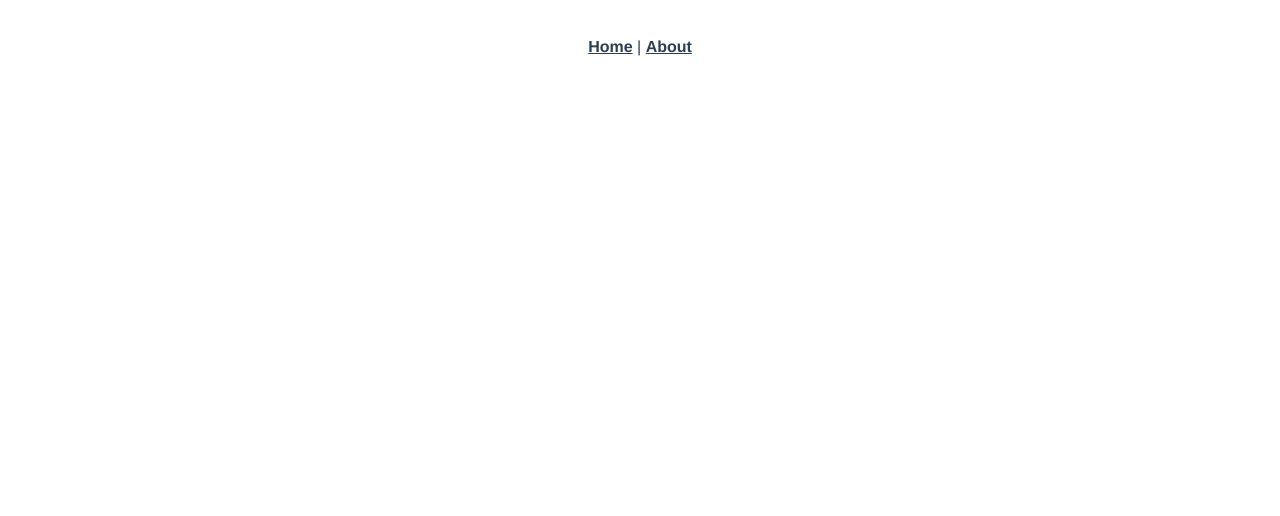
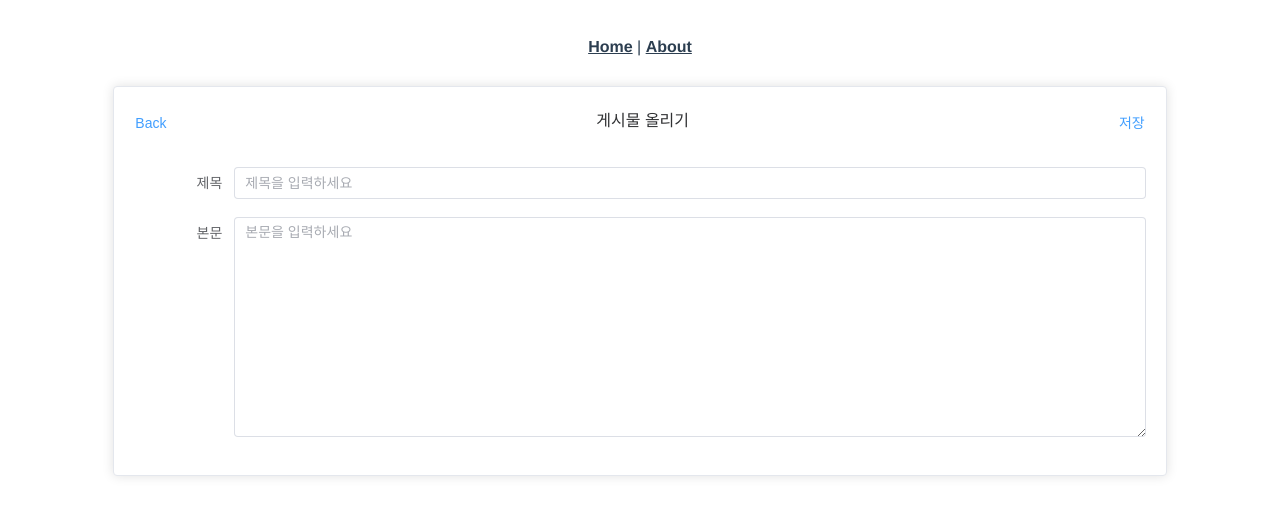
Before and after one commit to HWANBINYOO/Vue, a Vue app in the folder board/: page /board/write in a window 1280 px wide. Before the commit this address had no page. Shown: the top 516 px of the page. Built offline with nearby package versions, Linux system fonts and the light colour scheme.

Commit message:
Add 게시글 작성

```diff
--- a/board/src/router/index.js
+++ b/board/src/router/index.js
@@ -1,6 +1,7 @@
 import { createRouter, createWebHistory } from 'vue-router'
 import HomeView from '../views/HomeView.vue'
-import Detail from '../views/Detail.vue'
+import DetailView from '../views/DetailView.vue'
+import WriteView from '../views/WriteView.vue'
 
 const routes = [
   {
@@ -11,7 +12,12 @@ const routes = [
   {
     path: '/board/detail/:id',
     name: 'Detail',
-    component: Detail
+    component: DetailView
+  },
+  {
+    path: '/board/write',
+    name: 'Write',
+    component: WriteView
   },
 
 ]
--- a/board/src/views/HomeView.vue
+++ b/board/src/views/HomeView.vue
@@ -1,4 +1,5 @@
 <template>
+<div>
 <el-row>
   <el-col :span="2"> </el-col>
     <el-col :span="20">
@@ -15,6 +16,11 @@
         </el-table>
     </el-col>
 </el-row>
+
+ <a href="/board/write" class="write_btn">
+    <img src="/images/pen_icon.png" />
+  </a>
+</div>
 </template>
 
 <script>
@@ -41,3 +47,24 @@ export default {
   },
 }
 </script>
+
+<style>
+.write_btn {
+    position: fixed;
+    bottom: 40px;
+    right: 40px;
+    width: 48px;
+    height: 48px;
+    border-radius: 50px;
+    background: #fc1f49;
+    box-shadow: 0px 10px 20px rgba(0, 0, 0, 0.05);
+    z-index: 10;
+    display: inline-block;
+}
+.write_btn img {
+    position: relative;
+    top: 50%;
+    left: 25%;
+    transform: translate(-50%, -55%);
+}
+</style>
--- /dev/null
+++ b/board/src/views/WriteView.vue
@@ -0,0 +1,88 @@
+<template>
+    <el-row>
+        <el-col :span="2"></el-col>
+        <el-col :span="20">
+            <el-card>
+                <div>
+                    <router-link :to="{ path: '/' }">
+                        <el-button type="text" class="left-button">Back</el-button>
+                    </router-link>
+
+                    <span>게시물 올리기</span>
+
+                    <el-button @click="writeArticle" type="text" class="right-button">저장</el-button>
+                </div>
+                <br /><br />
+
+                <div>
+                    <el-form
+                        :label-position="top"
+                        label-width="100px"
+                        :model="formLabelAlign"
+                    >
+                        <el-form-item label="제목">
+                            <el-input
+                                type="text"
+                                v-model="title"
+                                placeholder="제목을 입력하세요"
+                            ></el-input>
+                        </el-form-item>
+                        <el-form-item label="본문">
+                            <el-input
+                                type="textarea"
+                                v-model="body"
+                                placeholder="본문을 입력하세요"
+                                rows="10"
+                            ></el-input>
+                        </el-form-item>
+                    </el-form>
+                </div>
+            </el-card>
+        </el-col>
+        <el-col :span="2"></el-col>
+    </el-row>
+</template>
+
+<script>
+import apiBoard from "@/api/board";
+
+export default {
+    data() {
+        return {
+            title: "",
+            body: "",
+        };
+    },
+
+    methods: {
+        writeArticle() {
+            if ((!this.title) || (!this.body)) {
+                this.$message.error("제목과 본문을 작성해주세요.");
+                return;
+            }
+
+            apiBoard
+                .postArticle(0, this.title, this.body)
+                .then((response) => {
+                    console.log(response);
+                    this.$router.push({path: "/"});
+                })
+                .catch((e) => {
+                    console.log(e);
+                    this.$message.error("게시물 작성 중 에러가 발생하였습니다.");
+                });
+        }
+    },
+};
+</script>
+
+<style scoped>
+.left-button {
+    float: left;
+    padding: 3px 0;
+}
+.right-button {
+    float: right;
+    padding: 3px 0;
+}
+</style>
```
Also changed, not shown: board/public/images/pen_icon.png (added), board/src/views/DetailView.vue (renamed from board/src/views/Detail.vue).
